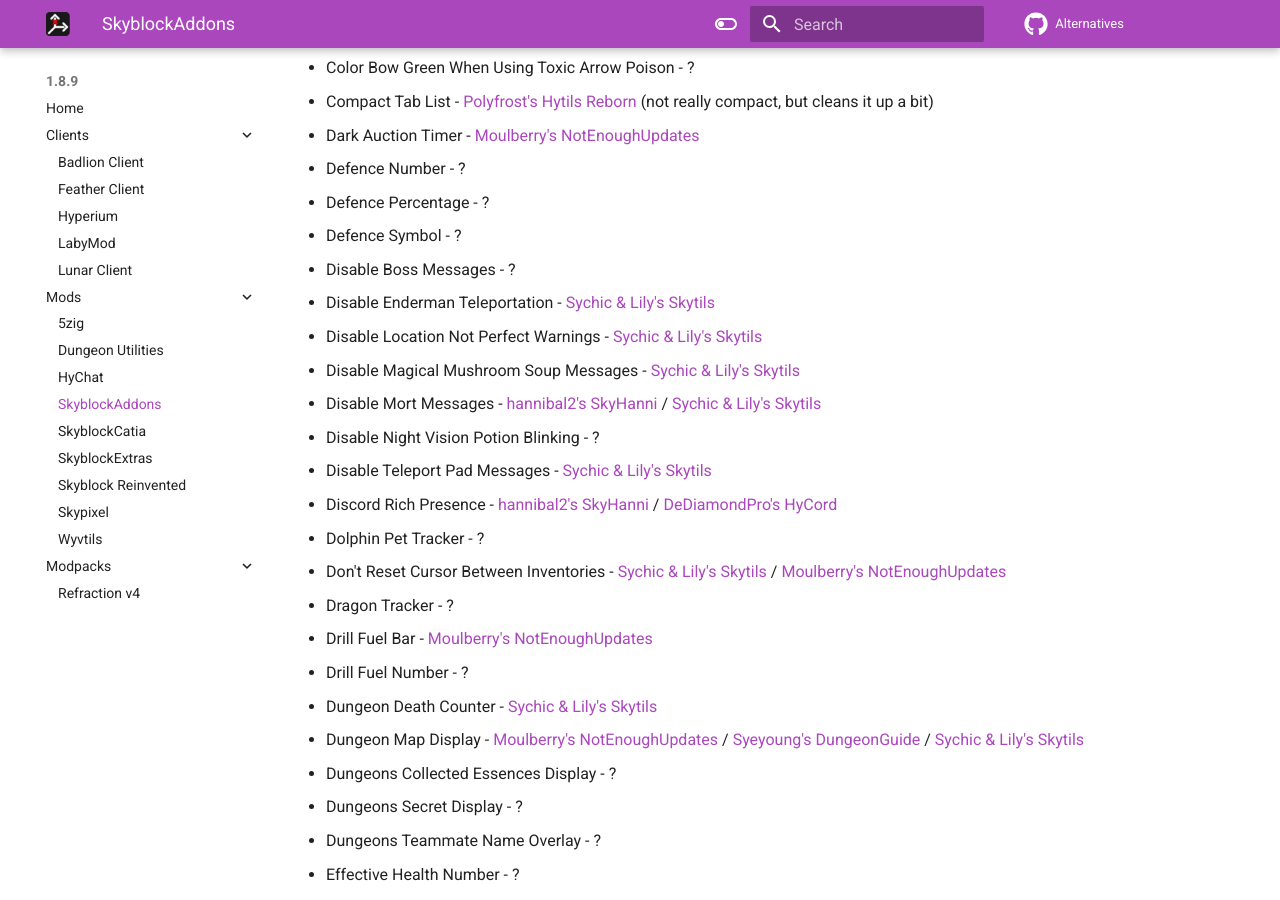
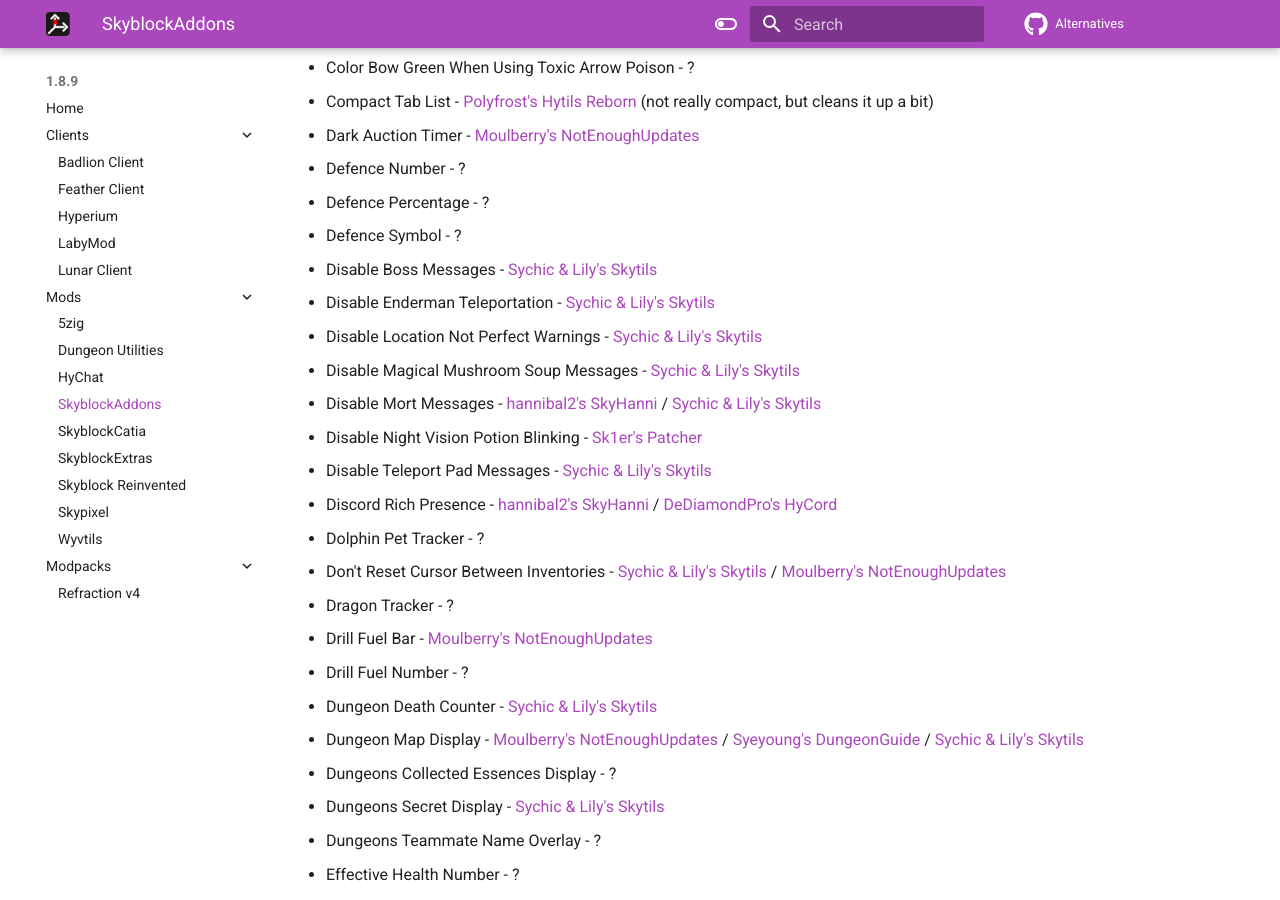
Before and after one commit to MicrocontrollersDev/Alternatives, an MkDocs documentation site: the page built from docs/1.8.9/skyblockaddons.md, in a window 1280 px wide and 900 px high, scrolled down 609 px. Built offline with MkDocs 1.6.1 and Material for MkDocs 9.7.7, drawn with Linux system fonts in a browser that asks for light colours; comment, search, counter and statistics services are not loaded; some of the changed text lies outside the part shown.

Commit message:
Missed some things

```diff
--- a/docs/1.8.9/skyblockaddons.md
+++ b/docs/1.8.9/skyblockaddons.md
@@ -23,12 +23,12 @@
 * Defence Number - ?
 * Defence Percentage - ?
 * Defence Symbol - ?
-* Disable Boss Messages - ?
+* Disable Boss Messages - [Sychic & Lily's Skytils](https://github.com/Skytils/SkytilsMod/releases/latest)
 * Disable Enderman Teleportation - [Sychic & Lily's Skytils](https://github.com/Skytils/SkytilsMod/releases/latest)
 * Disable Location Not Perfect Warnings - [Sychic & Lily's Skytils](https://github.com/Skytils/SkytilsMod/releases/latest)
 * Disable Magical Mushroom Soup Messages - [Sychic & Lily's Skytils](https://github.com/Skytils/SkytilsMod/releases/latest)
 * Disable Mort Messages - [hannibal2's SkyHanni](https://github.com/hannibal002/SkyHanni/releases) / [Sychic & Lily's Skytils](https://github.com/Skytils/SkytilsMod/releases/latest)
-* Disable Night Vision Potion Blinking - ?
+* Disable Night Vision Potion Blinking - [Sk1er's Patcher](https://sk1er.club/mods/patcher)
 * Disable Teleport Pad Messages - [Sychic & Lily's Skytils](https://github.com/Skytils/SkytilsMod/releases/latest)
 * Discord Rich Presence - [hannibal2's SkyHanni](https://github.com/hannibal002/SkyHanni/releases) / [DeDiamondPro's HyCord](https://github.com/DeDiamondPro/HyCord/releases/latest)
 * Dolphin Pet Tracker - ?
@@ -39,7 +39,7 @@
 * Dungeon Death Counter - [Sychic & Lily's Skytils](https://github.com/Skytils/SkytilsMod/releases/latest)
 * Dungeon Map Display - [Moulberry's NotEnoughUpdates](https://github.com/Moulberry/NotEnoughUpdates/releases/latest) / [Syeyoung's DungeonGuide](https://github.com/Dungeons-Guide/Skyblock-Dungeons-Guide/releases/latest) / [Sychic & Lily's Skytils](https://github.com/Skytils/SkytilsMod/releases/latest)
 * Dungeons Collected Essences Display - ?
-* Dungeons Secret Display  - ?
+* Dungeons Secret Display  - [Sychic & Lily's Skytils](https://github.com/Skytils/SkytilsMod/releases/latest)
 * Dungeons Teammate Name Overlay - ?
 * Effective Health Number - ?
 * Endstone Protector Display - ?
@@ -69,13 +69,13 @@
 * Legendary Sea Creature Warning - ?
 * Mana Bar - ?
 * Mana Number - ?
-* No Arrows Left Alert - ?
+* No Arrows Left Alert - Impossible (Hypixel changed Infinite Quiver so it can't be 100% accurate)
 * Only Show in the Dragon's Nest - ?
 * Outbid Alert Sound - ?
 * Outline Dungeon Teammates - [hannibal2's SkyHanni](https://github.com/hannibal002/SkyHanni/releases)
 * Overflow Mana Number - ?
 * Parse Enchant Tooltips - ?
-* Potion and Powerup Timers - ?
+* Potion and Powerup Timers - [Sychic & Lily's Skytils](https://github.com/Skytils/SkytilsMod/releases/latest)
 * Power Orb Display - ?
 * Prevent Walking After Death - [Sychic & Lily's Skytils](https://github.com/Skytils/SkytilsMod/releases/latest)
 * Reforge Filter - ?
@@ -100,7 +100,7 @@
 * Show Reforge Overlay - ?
 * Show SBA Button in Pause Menu - Irrelevant
 * Show Skyblock Item ID on Hover - ?
-* Show Stacking Enchant Progress - [Moulberry's NotEnoughUpdates](https://github.com/NotEnoughUpdates/NotEnoughUpdates/releases/latest)
+* Show Stacking Enchant Progress - [Moulberry's NotEnoughUpdates](https://github.com/NotEnoughUpdates/NotEnoughUpdates/releases/latest) / [Sychic & Lily's Skytils](https://github.com/Skytils/SkytilsMod/releases/latest)
 * Show Sword Kills - ?
 * Show What Fetchur Wants Today - [Sychic & Lily's Skytils](https://github.com/Skytils/SkytilsMod/releases/latest) / [Moulberry's NotEnoughUpdates](https://github.com/NotEnoughUpdates/NotEnoughUpdates/releases/latest)
 * Show if Item's Rarity has been Upgraded - ?
```
